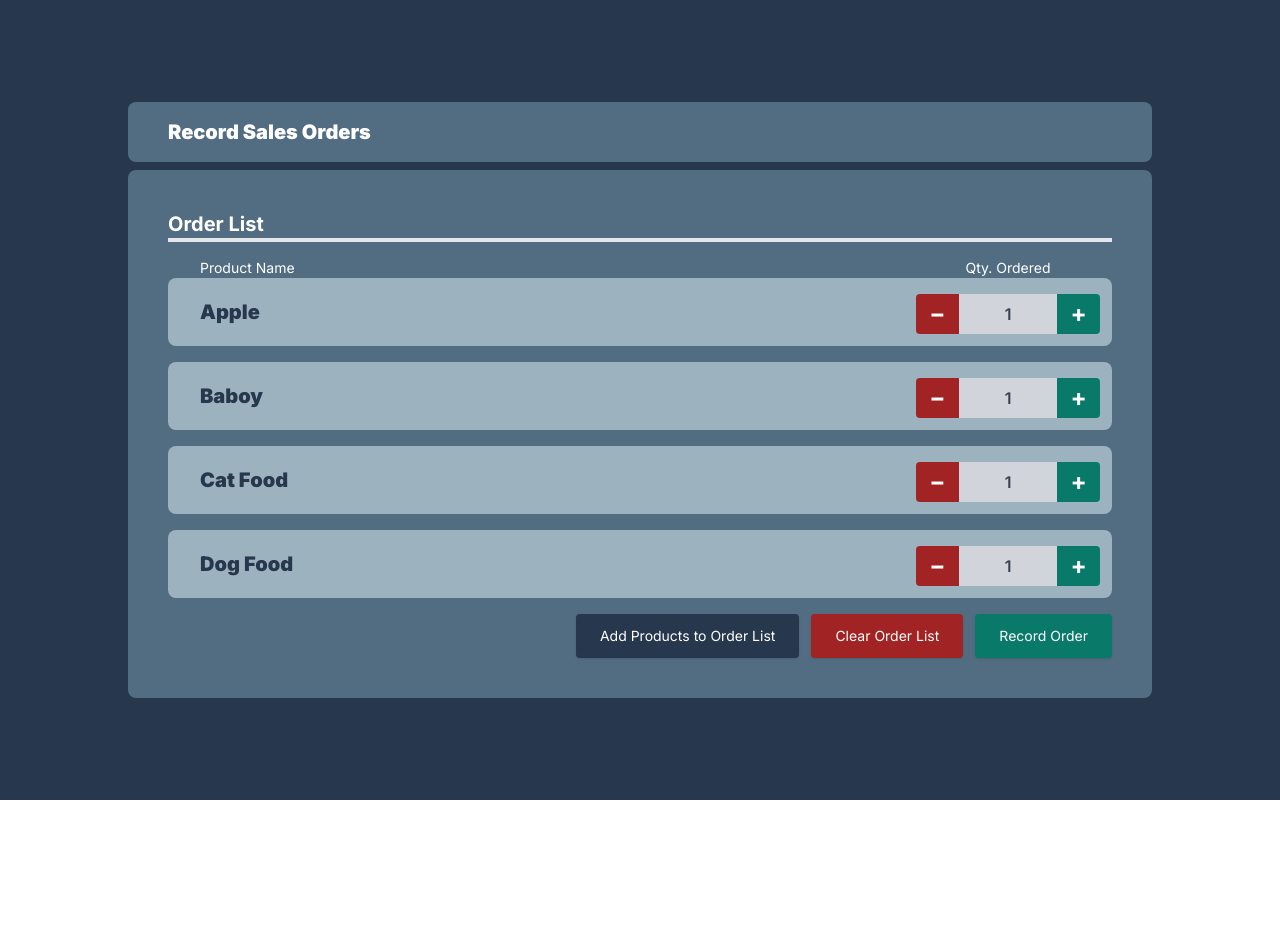
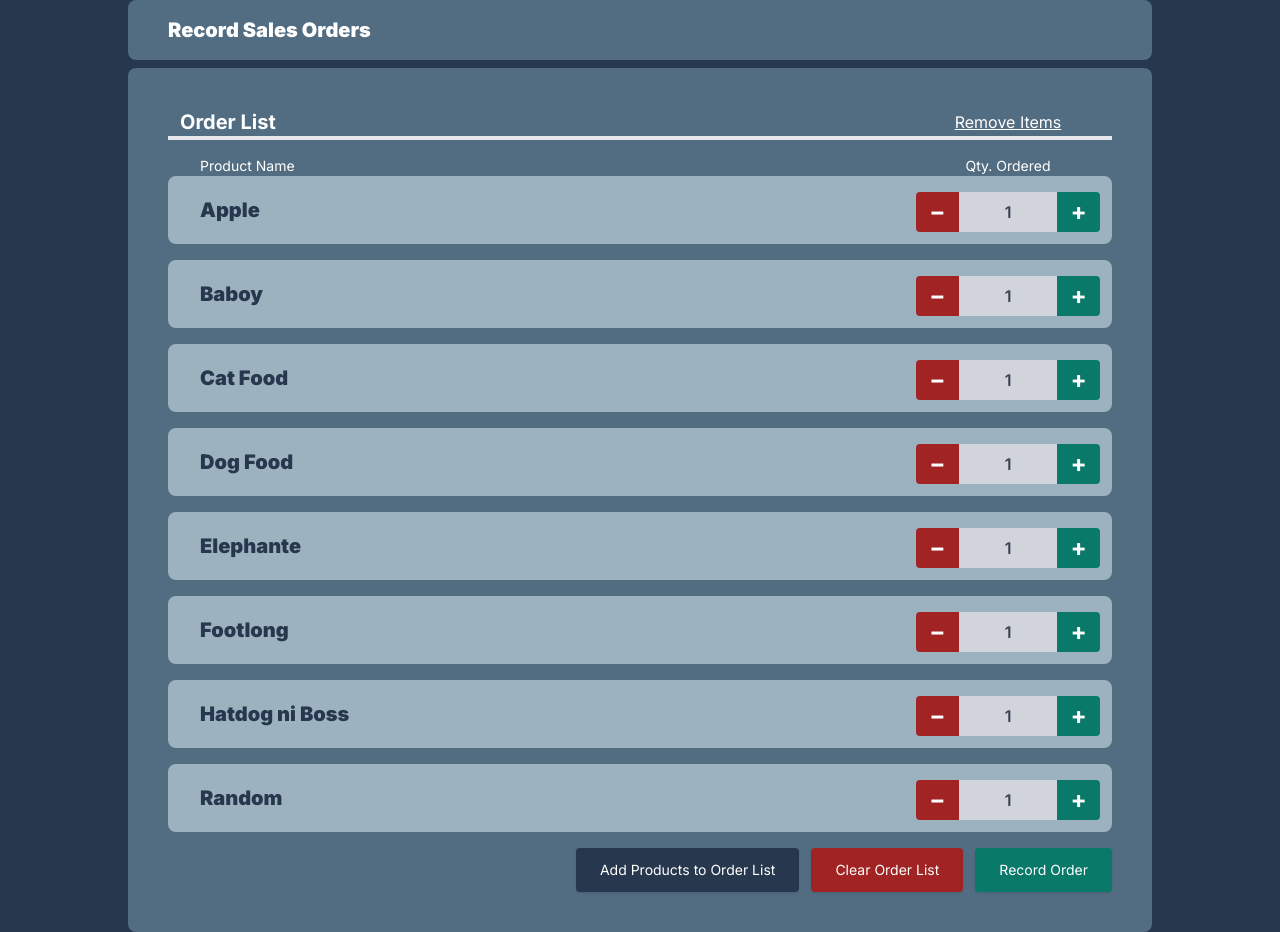
Before and after one commit to pattyarao/inventory-management-app, a Next.js app: page /recordorders in a window 1280 px wide. Before the commit the page ends 800 px from the top, so only its background shows below. Built offline with nearby package versions, Linux system fonts and the light colour scheme.

Commit message:
updated frontend view for sales

```diff
--- a/app/components/RecordOrder.jsx
+++ b/app/components/RecordOrder.jsx
@@ -14,7 +14,7 @@ const RecordOrder = (props) => {
 
 
   const [showModal, setShowModal] = useState(false);
-  const [success, setSuccess] = useState(true);
+  const [success, setSuccess] = useState(false);
 
 
   return (
@@ -65,7 +65,7 @@ const RecordOrder = (props) => {
                     className="flex justify-center text-white font-bold uppercase text-sm px-6 py-3 mb-5"
                     style={{ fontSize: "30px", color: "white" }}
                   >
-                    Order Successful
+                    Order Recorded Successfully
                   </div>
 
                   <div className="flex justify-center">
--- a/app/components/SalesOrderList.jsx
+++ b/app/components/SalesOrderList.jsx
@@ -11,8 +11,14 @@ const SalesOrderList = () => {
     "Apple",
     "Baboy",
     "Cat Food",
-    "Dog Food"
+    "Dog Food",
+    "Elephante",
+    "Footlong",
+    "Hatdog ni Boss",
+    "Random"
 ]);
+
+  const [edit, setEdit] = useState(false);
 
   //assigns 1 as the default number of orders for each instance of a product in the orderLis
   const [qtyValues, setQtyValues] = useState([]);
@@ -55,8 +61,34 @@ const SalesOrderList = () => {
     setOrderList([]); // Clear orderList
   };
 
+  const handleRemove = (index) => {
+    // Remove the element at the specified index from qtyValues
+    const newQtyValues = qtyValues.slice(0, index).concat(qtyValues.slice(index + 1));
+    setQtyValues(newQtyValues);
+
+    // Remove the element at the specified index from orderList
+    const newOrderList = orderList.slice(0, index).concat(orderList.slice(index + 1));
+    setOrderList(newOrderList);
+  };
+
+
 
   return (
+    <div className="w-[80%] p-10 bg-blue-300 gap-6 rounded-lg" style={{ backgroundColor: '#526D82', color: 'white' }}>
+        <div className="px-3 w-full grid grid-cols-5 rounded-lg">
+        <div className="col-span-3 md:col-span-4 text-xl font-bold">Order List</div>
+        <div className="col-span-2 md:col-span-1 text-md flex items-center justify-center">
+
+        {edit && orderList.length !== 0 ? (
+        <button onClick={() => setEdit(false)}> <u>  Done </u>  </button> ):
+        !edit && orderList.length !== 0  ? (
+        <button onClick={() => setEdit(true)}> <u>  Remove Items </u>  </button> ): null}
+
+
+
+        </div>
+        </div>
+        <hr className="w-full border-2 mb-4" style={{ backgroundColor: '#DDE6ED', color: 'white' }}></hr>
     <div className="w-full flex flex-col items-center gap-4">
       <div className="w-full flex flex-col text-xs">
         <div className="flex flex-col">
@@ -115,8 +147,36 @@ const SalesOrderList = () => {
                               <span className="m-auto text-2xl font-bold text-white">+</span>
 
                             </button>
+                            {edit ? (
+                                <button
+                                className="ms-3 col-span-1 p-2 flex items-center justify-center rounded-lg cursor-pointer"
+                                style={{ backgroundColor: "#FF0000", color: "#FFFFFF" }}
+                                onClick={() => handleRemove(index)}
+                              >
+                                <svg
+                                  xmlns="http://www.w3.org/2000/svg"
+                                  className="h-6 w-6"
+                                  fill="none"
+                                  viewBox="0 0 24 24"
+                                  stroke="currentColor"
+                                >
+                                  <path
+                                    strokeLinecap="round"
+                                    strokeLinejoin="round"
+                                    strokeWidth="2"
+                                    d="M6 18L18 6M6 6l12 12"
+                                  />
+                                </svg>
+                              </button>
+                            ) : null}
+
+
                           </div>
+
+                          <div className="col-span-2"/>
+
                         </div>
+
                       </div>
                     ))}
                   </>
@@ -145,6 +205,7 @@ const SalesOrderList = () => {
         </div>
       </div>
     </div>
+    </div>
   );
 };
 
--- a/app/recordorders/page.jsx
+++ b/app/recordorders/page.jsx
@@ -10,15 +10,13 @@ const RecordOrder = () => {
       <div className="w-[80%] px-10 py-4 bg-blue-400 rounded-lg" style={{ backgroundColor: '#526D82', color: 'white' }}>
         <h1 className="font-black text-xl">Record Sales Orders</h1>
       </div>
-      <div className="w-[80%] p-10 bg-blue-300 gap-6 rounded-lg" style={{ backgroundColor: '#526D82', color: 'white' }}>
-        <h3 className="text-xl font-bold">Order List</h3>
-        <hr className="w-full border-2 mb-4" style={{ backgroundColor: '#DDE6ED', color: 'white' }}></hr>
+
 
         <SalesOrderList/>
 
 
       </div>
-    </div>
+
 
 
   );
```
